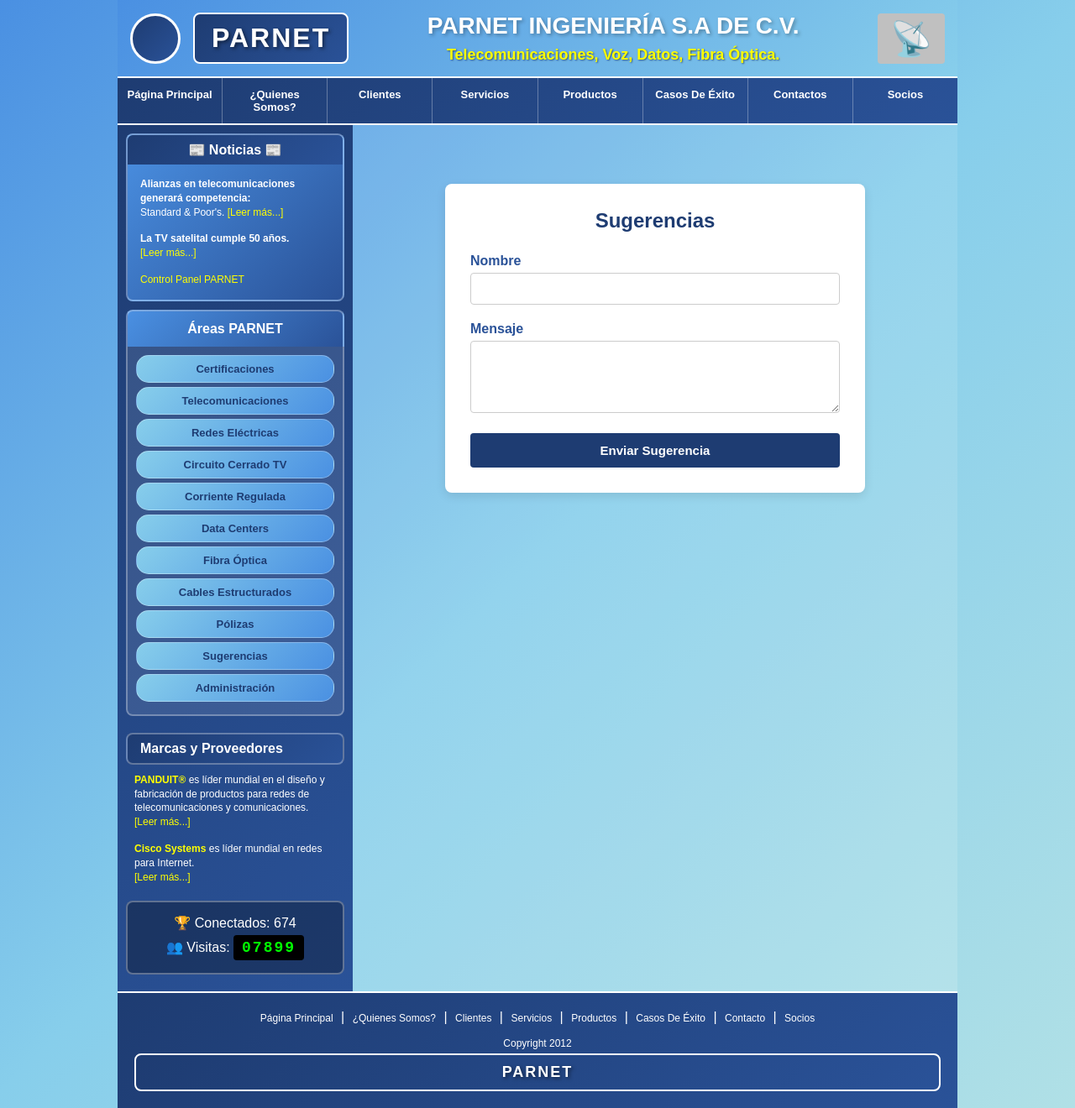
After one commit to cecidavi/Partner, a Flask app: page /areas/sugerencias in a window 1280 px wide. The commit adds this page. Shown: the whole page at 84% size. Run offline with Flask 3, Linux system fonts and the light colour scheme; parts of the project's set-up code (start-up, migrations or seed data) failed here and were passed over; some libraries are stand-ins or nearby versions.

Commit message:
implementaciones (suegrencias y admin )

```diff
--- a/app/__init__.py
+++ b/app/__init__.py
@@ -14,9 +14,10 @@ def create_app():
     from app.routes.public import public_bp
     from app.routes.admin import admin_bp
     from app.routes.auth import auth_bp
+    from app.routes.areas_p import areas_p_bp
     app.register_blueprint(public_bp)
     app.register_blueprint(admin_bp, url_prefix="/admin")
     app.register_blueprint(auth_bp)
-
+    app.register_blueprint(areas_p_bp)
 
     return app
--- a/app/config.py
+++ b/app/config.py
@@ -2,3 +2,6 @@ class Config:
     SQLALCHEMY_DATABASE_URI = 'mysql+pymysql://cecilio:ceci1282@localhost/parnet_db'
     SQLALCHEMY_TRACK_MODIFICATIONS = False
     SECRET_KEY = '1234'
+
+    RECAPTCHA_PUBLIC_KEY  = '6LeIxAcTAAAAAJcZVRqyHh71UMIEGNQ_MXjiZKhI'
+    RECAPTCHA_PRIVATE_KEY = '6LeIxAcTAAAAAGG-vFI1TnRWxMZNFuojJ4WifJWe'
--- /dev/null
+++ b/app/forms/sugerencia_form.py
@@ -0,0 +1,17 @@
+from flask_wtf import FlaskForm, RecaptchaField
+from wtforms import StringField, TextAreaField, SubmitField
+from wtforms.validators import DataRequired, Length
+
+class SugerenciaForm(FlaskForm):
+    nombre = StringField(
+        'Nombre',
+        validators=[DataRequired(message="El nombre es obligatorio"),
+                    Length(max=100)]
+    )
+    mensaje = TextAreaField(
+        'Mensaje',
+        validators=[DataRequired(message="El mensaje no puede ir vacío"),
+                    Length(max=500)]
+    )
+    recaptcha = RecaptchaField()
+    submit = SubmitField('Enviar Sugerencia')
--- /dev/null
+++ b/app/routes/areas_p.py
@@ -0,0 +1,25 @@
+# app/routes/areas_p.py
+from flask import Blueprint, render_template, redirect, url_for, flash
+from app.models.sugerencia import Sugerencia
+from app.forms.sugerencia_form import SugerenciaForm
+from app import db
+
+areas_p_bp = Blueprint(
+    'areas_p',
+    __name__,
+    url_prefix='/areas'
+)
+
+@areas_p_bp.route('/sugerencias', methods=['GET', 'POST'])
+def sugerencias():
+    form = SugerenciaForm()
+    if form.validate_on_submit():
+        nueva = Sugerencia(
+            nombre=form.nombre.data,
+            mensaje=form.mensaje.data
+        )
+        db.session.add(nueva)
+        db.session.commit()
+        flash('¡Gracias por tu sugerencia!', 'success')
+        return redirect(url_for('areas_p.sugerencias'))
+    return render_template('areas_p/sugerencias.html', form=form)
--- /dev/null
+++ b/app/templates/areas_p/sugerencias.html
@@ -0,0 +1,126 @@
+{# app/templates/areas_p/sugerencias.html #}
+{% extends "base.html" %}
+
+{% block title %}Sugerencias - PARNET Ingeniería{% endblock %}
+
+{% block extra_css %}
+<style>
+/* Contenedor central */
+.sugerencias-container {
+  max-width: 500px;
+  margin: 40px auto;
+  background: #ffffff;
+  padding: 30px;
+  border-radius: 8px;
+  box-shadow: 0 4px 12px rgba(0,0,0,0.1);
+}
+
+/* Título */
+.sugerencias-container h1 {
+  text-align: center;
+  color: #1e3c72;
+  margin-bottom: 25px;
+  font-size: 24px;
+}
+
+/* Formulario */
+.form-group {
+  margin-bottom: 20px;
+}
+.form-group label {
+  display: block;
+  font-weight: bold;
+  color: #2a5298;
+  margin-bottom: 5px;
+}
+.form-control {
+  width: 100%;
+  padding: 10px 12px;
+  border: 1px solid #ccc;
+  border-radius: 4px;
+  font-size: 14px;
+}
+
+/* ReCAPTCHA */
+.form-group .g-recaptcha {
+  transform: scale(0.9);
+  transform-origin: 0 0;
+  margin-top: 5px;
+}
+
+/* Botón */
+.btn-primary {
+  display: block;
+  width: 100%;
+  background-color: #1e3c72;
+  color: #fff;
+  border: none;
+  padding: 12px;
+  font-size: 15px;
+  font-weight: bold;
+  border-radius: 4px;
+  cursor: pointer;
+  transition: background-color 0.3s;
+}
+.btn-primary:hover {
+  background-color: #2a5298;
+}
+
+/* Flash messages */
+.flash-messages .alert {
+  padding: 12px 15px;
+  border-radius: 4px;
+  margin-bottom: 20px;
+  font-size: 14px;
+}
+.alert-success {
+  background: #d4edda;
+  color: #155724;
+  border: 1px solid #c3e6cb;
+}
+.alert-danger {
+  background: #f8d7da;
+  color: #721c24;
+  border: 1px solid #f5c6cb;
+}
+</style>
+{% endblock %}
+
+{% block content %}
+<div class="sugerencias-container">
+
+  {# Muestra los flashes si los hay #}
+  {% with messages = get_flashed_messages(with_categories=true) %}
+    {% if messages %}
+      <div class="flash-messages">
+        {% for category, msg in messages %}
+          <div class="alert alert-{{ 'danger' if category=='error' else category }}">
+            {{ msg }}
+          </div>
+        {% endfor %}
+      </div>
+    {% endif %}
+  {% endwith %}
+
+  <h1>Sugerencias</h1>
+  <form method="POST">
+    {{ form.hidden_tag() }}
+
+    <div class="form-group">
+      {{ form.nombre.label }}
+      {{ form.nombre(class="form-control") }}
+    </div>
+
+    <div class="form-group">
+      {{ form.mensaje.label }}
+      {{ form.mensaje(class="form-control", rows=4) }}
+    </div>
+
+    <div class="form-group">
+      {{ form.recaptcha }}
+    </div>
+
+    <button type="submit" class="btn-primary">{{ form.submit.label.text }}</button>
+  </form>
+</div>
+{% endblock %}
--- a/app/templates/base.html
+++ b/app/templates/base.html
@@ -65,7 +65,7 @@
                         <a href="#" class="area-button">Fibra Óptica</a>
                         <a href="#" class="area-button">Cables Estructurados</a>
                         <a href="#" class="area-button">Pólizas</a>
-                        <a href="#" class="area-button">Outsourcing</a>
+                        <a href="{{ url_for('areas_p.sugerencias') }}" class="area-button">Sugerencias</a>
                         <a href="{{ url_for('auth.login') }}" class="area-button">Administración</a>
                     </div>
                 </div>
```
Also changed, not shown: app/routes/admin.py (+83 -18 lines), app/static/css/admin.css (+41 -0 lines), app/templates/admin/admin.html (+6 -2 lines), app/templates/admin/lista_sugerencias.html (added, +35 -0 lines).
